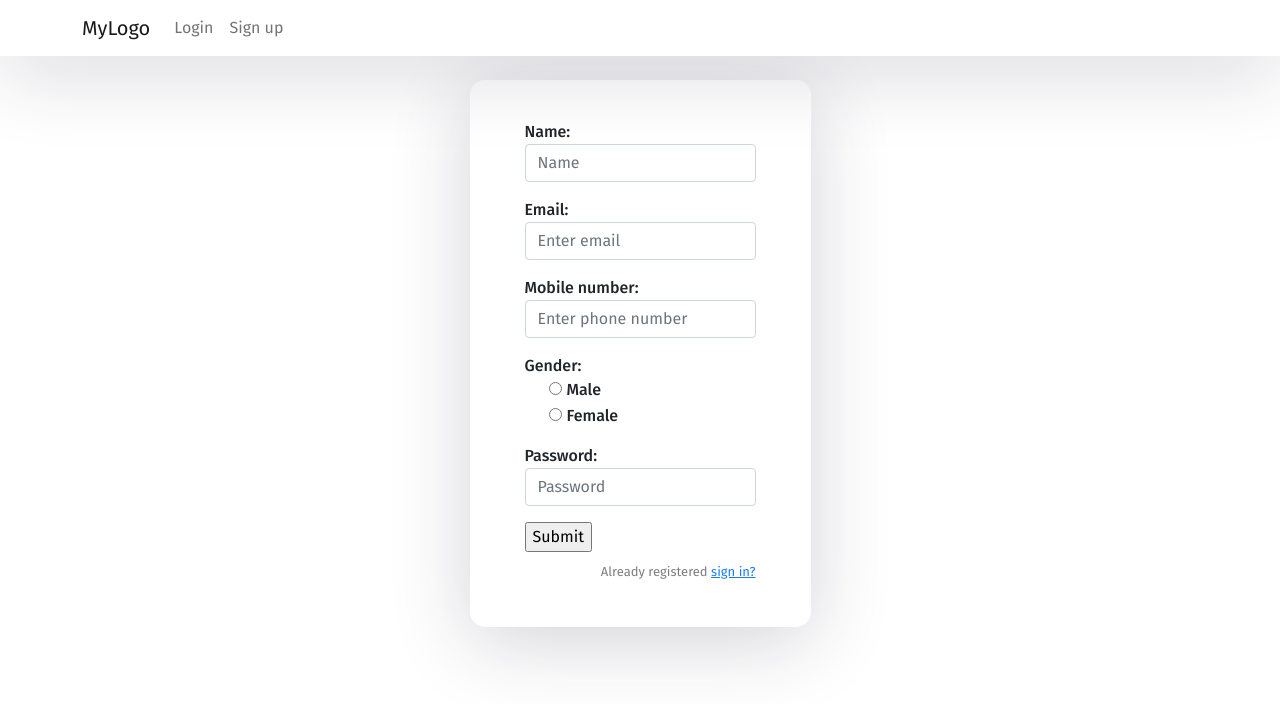
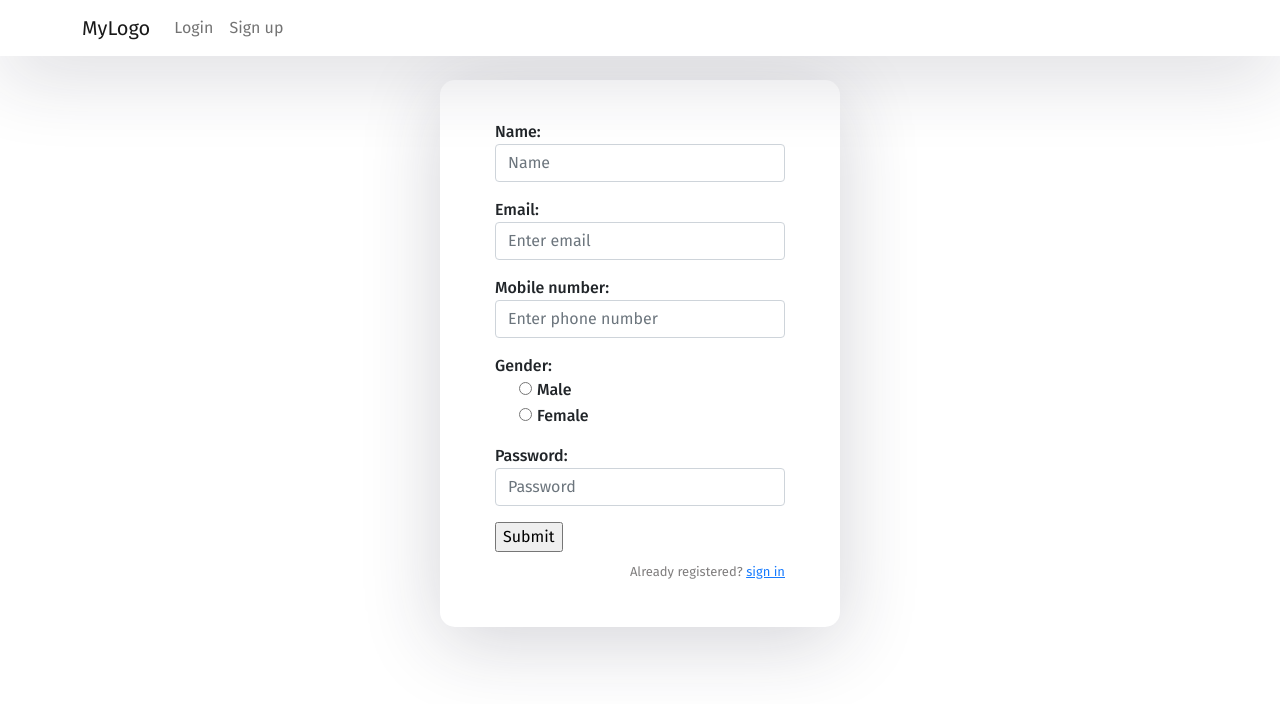
Before and after one commit to RoshanAtDure/loginDashboard, a React (Create React App) app: page /register in a window 1280 px wide. Shown: the top 704 px of the page. Built offline with nearby package versions, Linux system fonts and the light colour scheme.

Commit message:
Minor fixes of css and link

```diff
--- a/src/components/login.js
+++ b/src/components/login.js
@@ -1,6 +1,6 @@
 import React from "react";
 import { useForm } from "react-hook-form";
-import { useHistory } from "react-router-dom";
+import { useHistory, Link } from "react-router-dom";
 import { useSelector, useDispatch } from 'react-redux';
 import {loggedIn , loggedOut}  from '../redux/action/index';
 
@@ -56,7 +56,7 @@ function Login() {
 
         {isError && <div className="text-danger">{errorMsg}</div>}
         <input type="submit" />
-        <p className="forgot-password text-right">Not user?   <a href="/register">registered</a></p>
+        <p className="forgot-password text-right">Not user?  <Link to={"/register"}>registered</Link></p>
       </form>
     </div>
   )
--- a/src/components/signup.js
+++ b/src/components/signup.js
@@ -1,5 +1,6 @@
 import React, { useState } from 'react';
 import { useForm } from 'react-hook-form';
+import { Link } from "react-router-dom";
 
 export default function SignUp() {
   const { register, handleSubmit, reset, formState: { errors } } = useForm();
@@ -100,7 +101,7 @@ export default function SignUp() {
         {isError && <div className="text-danger">{errorMsg}</div>}
         <input type="submit" />
         <p className="forgot-password text-right">
-          Already registered <a href="/">sign in?</a>
+          Already registered?  <Link to={"/"}>sign in</Link>
         </p>
       </form>
     </div>
--- a/src/index.css
+++ b/src/index.css
@@ -45,6 +45,7 @@ html,
 }
 
 .auth-inner {
+  width: 400px;
   margin: auto;
   background: #ffffff;
   box-shadow: 0px 14px 80px rgba(34, 35, 58, 0.2);
```
